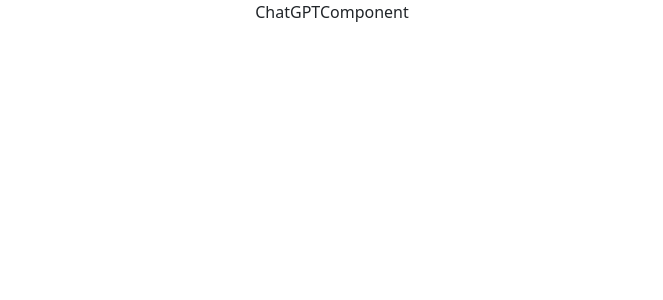
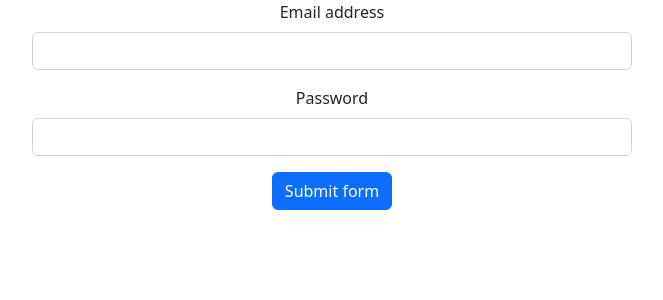
Before and after one commit to krasnoff/chat-gpt-interface, a React (Create React App) app: page / in a window 1280 px wide. Shown: the top 300 px of the page, without its empty margins (308-971 px from the left). Built offline with nearby package versions, Linux system fonts and the light colour scheme.

Commit message:
build simple form

```diff
--- a/package.json
+++ b/package.json
@@ -13,6 +13,7 @@
     "bootstrap": "^5.2.3",
     "react": "^18.2.0",
     "react-dom": "^18.2.0",
+    "react-hook-form": "^7.41.3",
     "react-scripts": "5.0.1",
     "sass": "^1.57.1",
     "typescript": "^4.9.4",
--- a/src/components/chatGPTComponent/ChatGPTComponent.module.scss
+++ b/src/components/chatGPTComponent/ChatGPTComponent.module.scss
@@ -0,0 +1,9 @@
+.wrapper {
+    max-width: 600px;
+    margin-right: auto;
+    margin-left: auto;
+}
+
+.active {
+    display: block !important;
+}
--- a/src/components/chatGPTComponent/chatGPTComponent.tsx
+++ b/src/components/chatGPTComponent/chatGPTComponent.tsx
@@ -1,11 +1,34 @@
+import { SubmitHandler, useForm } from 'react-hook-form';
 import styles from './ChatGPTComponent.module.scss';
 
+interface IFormInput {
+    email: string;
+    password: string;
+}
+
 function ChatGPTComponent() {
-  return (
-    <div className={styles.wrapper}>
-      ChatGPTComponent
-    </div>
-  );
+    const { register, formState: { errors }, handleSubmit } = useForm<IFormInput>();
+    const onSubmit: SubmitHandler<IFormInput> = data => console.log(data);
+
+    return (
+        <div className={styles.wrapper}>
+            <form className="row" onSubmit={handleSubmit(onSubmit)}>
+                <div className="mb-3">
+                    <label htmlFor="email" className="form-label">Email address</label>
+                    <input type="text" className="form-control" {...register("email", { required: true })} id="email"/>
+                    {errors.email?.type === 'required' && <div className={["invalid-feedback", styles.active].join(' ')}>Mandatory field</div>}
+                </div>
+                <div className="mb-3">
+                    <label htmlFor="email" className="form-label">Password</label>
+                    <input type="text" className="form-control" {...register("password", { required: true })} id="password"/>
+                    {errors.password?.type === 'required' && <div className={["invalid-feedback", styles.active].join(' ')}>Mandatory field</div>}
+                </div>
+                <div className="mb-3">
+                    <button className="btn btn-primary" type="submit">Submit form</button>
+                </div>
+            </form>
+        </div>
+    );
 }
 
 export default ChatGPTComponent;
```
Also changed, not shown: 1 other file (tests, documents, lock files or other folders).
